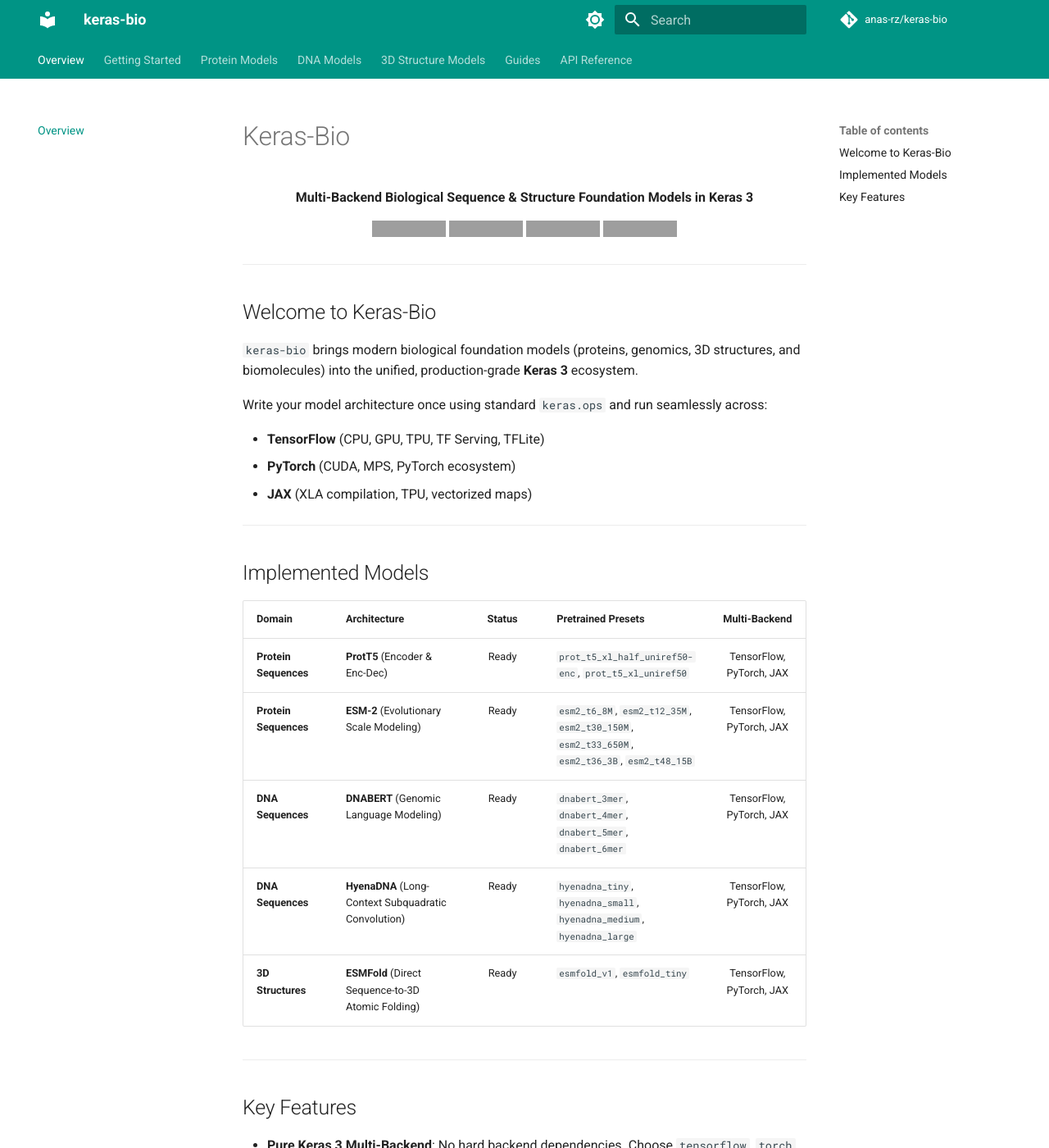
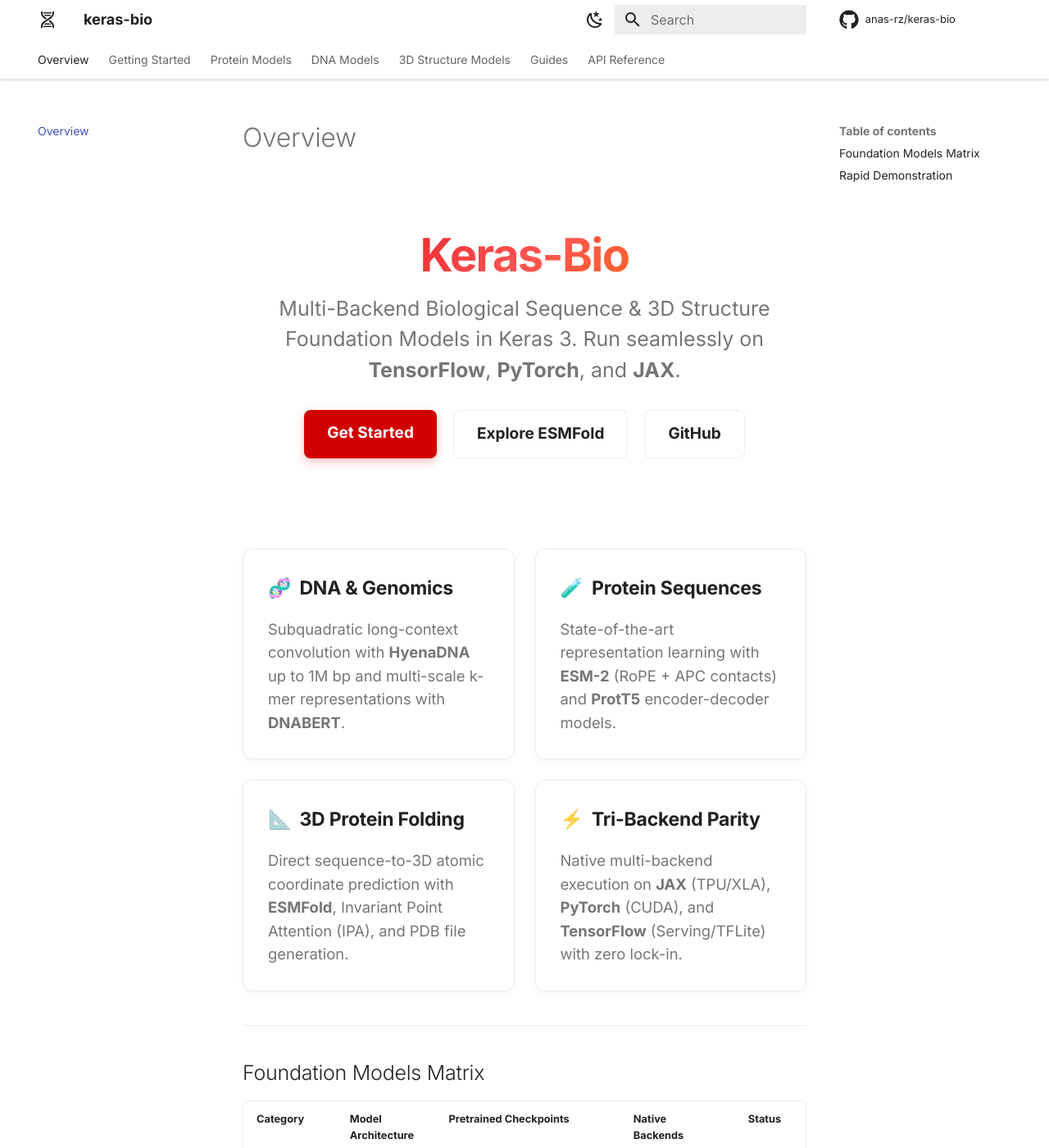
Before and after one commit to anas-rz/keras-bio, an MkDocs documentation site: the page built from docs/index.md, in a window 1280 px wide and 1400 px high. Shown: the whole window at 82% size. Built offline with MkDocs 1.6.1 and Material for MkDocs 9.7.7, drawn with Linux system fonts in a browser that asks for light colours; comment, search, counter and statistics services are not loaded; some of the changed text lies outside the part shown; grey boxes are pictures that could not be loaded.

Commit message:
improvements in the visualizations of the documentation

````diff
--- a/docs/index.md
+++ b/docs/index.md
@@ -1,46 +1,89 @@
-# Keras-Bio
+<div class="hero-container">
+  <div class="hero-title">Keras-Bio</div>
+  <div class="hero-subtitle">
+    Multi-Backend Biological Sequence & 3D Structure Foundation Models in Keras 3.
+    Run seamlessly on <strong>TensorFlow</strong>, <strong>PyTorch</strong>, and <strong>JAX</strong>.
+  </div>
+  <div class="hero-buttons">
+    <a href="getting-started/installation/" class="btn-primary">Get Started</a>
+    <a href="models/structure/esmfold/" class="btn-secondary">Explore ESMFold</a>
+    <a href="https://github.com/anas-rz/keras-bio" class="btn-secondary">GitHub</a>
+  </div>
+</div>
 
-<p align="center">
-  <strong>Multi-Backend Biological Sequence & Structure Foundation Models in Keras 3</strong>
-</p>
-
-<p align="center">
-  <a href="https://github.com/anas-rz/keras-bio/actions"><img src="https://img.shields.io/badge/CI-Multi--Backend-brightgreen" alt="CI"></a>
-  <a href="https://keras.io"><img src="https://img.shields.io/badge/Keras-3-red.svg" alt="Keras 3"></a>
-  <img src="https://img.shields.io/badge/Backends-TensorFlow%20%7C%20PyTorch%20%7C%20JAX-blue" alt="Backends">
-  <a href="https://opensource.org/licenses/Apache-2.0"><img src="https://img.shields.io/badge/License-Apache%202.0-yellow.svg" alt="License"></a>
-</p>
+<div class="grid-cards">
+  <div class="card">
+    <h3><span>🧬</span> DNA & Genomics</h3>
+    <p>Subquadratic long-context convolution with <strong>HyenaDNA</strong> up to 1M bp and multi-scale k-mer representations with <strong>DNABERT</strong>.</p>
+  </div>
+  <div class="card">
+    <h3><span>🧪</span> Protein Sequences</h3>
+    <p>State-of-the-art representation learning with <strong>ESM-2</strong> (RoPE + APC contacts) and <strong>ProtT5</strong> encoder-decoder models.</p>
+  </div>
+  <div class="card">
+    <h3><span>📐</span> 3D Protein Folding</h3>
+    <p>Direct sequence-to-3D atomic coordinate prediction with <strong>ESMFold</strong>, Invariant Point Attention (IPA), and PDB file generation.</p>
+  </div>
+  <div class="card">
+    <h3><span>⚡</span> Tri-Backend Parity</h3>
+    <p>Native multi-backend execution on <strong>JAX</strong> (TPU/XLA), <strong>PyTorch</strong> (CUDA), and <strong>TensorFlow</strong> (Serving/TFLite) with zero lock-in.</p>
+  </div>
+</div>
 
 ---
 
-## Welcome to Keras-Bio
+## Foundation Models Matrix
 
-`keras-bio` brings modern biological foundation models (proteins, genomics, 3D structures, and biomolecules) into the unified, production-grade **Keras 3** ecosystem.
-
-Write your model architecture once using standard `keras.ops` and run seamlessly across:
-
-- **TensorFlow** (CPU, GPU, TPU, TF Serving, TFLite)
-- **PyTorch** (CUDA, MPS, PyTorch ecosystem)
-- **JAX** (XLA compilation, TPU, vectorized maps)
+| Category | Model Architecture | Pretrained Checkpoints | Native Backends | Status |
+| :--- | :--- | :--- | :--- | :---: |
+| **Protein Sequences** | **ProtT5** | `prot_t5_xl_half_uniref50-enc`, `prot_t5_xl_uniref50` | TensorFlow, PyTorch, JAX | Ready |
+| **Protein Sequences** | **ESM-2** | `esm2_t6_8M`, `esm2_t12_35M`, `esm2_t30_150M`, `esm2_t33_650M`, `esm2_t36_3B`, `esm2_t48_15B` | TensorFlow, PyTorch, JAX | Ready |
+| **DNA Sequences** | **DNABERT** | `dnabert_3mer`, `dnabert_4mer`, `dnabert_5mer`, `dnabert_6mer` | TensorFlow, PyTorch, JAX | Ready |
+| **DNA Sequences** | **HyenaDNA** | `hyenadna_tiny_1k`, `hyenadna_small_32k`, `hyenadna_medium_160k`, `hyenadna_large_1m` | TensorFlow, PyTorch, JAX | Ready |
+| **3D Structures** | **ESMFold** | `esmfold_v1`, `esmfold_tiny` | TensorFlow, PyTorch, JAX | Ready |
 
 ---
 
-## Implemented Models
+## Rapid Demonstration
 
-| Domain | Architecture | Status | Pretrained Presets | Multi-Backend |
-| :--- | :--- | :---: | :--- | :---: |
-| **Protein Sequences** | **ProtT5** (Encoder & Enc-Dec) | Ready | `prot_t5_xl_half_uniref50-enc`, `prot_t5_xl_uniref50` | TensorFlow, PyTorch, JAX |
-| **Protein Sequences** | **ESM-2** (Evolutionary Scale Modeling) | Ready | `esm2_t6_8M`, `esm2_t12_35M`, `esm2_t30_150M`, `esm2_t33_650M`, `esm2_t36_3B`, `esm2_t48_15B` | TensorFlow, PyTorch, JAX |
-| **DNA Sequences** | **DNABERT** (Genomic Language Modeling) | Ready | `dnabert_3mer`, `dnabert_4mer`, `dnabert_5mer`, `dnabert_6mer` | TensorFlow, PyTorch, JAX |
-| **DNA Sequences** | **HyenaDNA** (Long-Context Subquadratic Convolution) | Ready | `hyenadna_tiny`, `hyenadna_small`, `hyenadna_medium`, `hyenadna_large` | TensorFlow, PyTorch, JAX |
-| **3D Structures** | **ESMFold** (Direct Sequence-to-3D Atomic Folding) | Ready | `esmfold_v1`, `esmfold_tiny` | TensorFlow, PyTorch, JAX |
+=== "3D Structure Folding"
 
----
+    ```python
+    from keras_bio.structure.esmfold import ESMFoldConfig, ESMFoldModel
 
-## Key Features
+    # Load ESMFold model
+    model = ESMFoldModel(ESMFoldConfig.from_preset("esmfold_v1"))
 
-- **Pure Keras 3 Multi-Backend**: No hard backend dependencies. Choose `tensorflow`, `torch`, or `jax` by simply setting `KERAS_BACKEND`.
-- **Zero External Tokenizer Dependencies**: Built-in, high-performance pure Python/NumPy tokenizers matching original vocabularies exactly.
-- **Exact Numerical Parity**: Verified against Hugging Face PyTorch checkpoints to within numerical precision thresholds.
-- **Production Ready**: Full serialization with standard `.keras` zip format via `model.save()` and `keras.models.load_model()`.
-- **Full Structure Pipeline**: Invariant Point Attention (IPA), $SE(3)$ / $SO(3)$ geometry transformations, and standard `.pdb` file export.
+    # Direct folding from amino acid sequences to PDB files
+    result = model.infer("MLKNVQVQLV", num_recycles=3)
+
+    print("Mean pLDDT confidence:", result["plddt"].mean())
+    with open("folded_protein.pdb", "w") as f:
+        f.write(result["pdbs"][0])
+    ```
+
+=== "Protein Embeddings (ESM-2)"
+
+    ```python
+    from keras_bio.protein.esm2 import ESM2Config, ESM2Model, ESMTokenizer
+
+    tokenizer = ESMTokenizer()
+    model = ESM2Model(ESM2Config.from_preset("esm2_t6_8M"))
+
+    sequences = ["MKTVRQERLKSIVRILERSKEPVSGAQLAEELSVSRQVIVQDIAYLRSLGYNIVATPRGYVLAGG"]
+    embeddings = model.embed(sequences, tokenizer=tokenizer, pool="mean")
+    print("Embedding vector shape:", embeddings.shape)  # [1, 320]
+    ```
+
+=== "Genomic Long-Context (HyenaDNA)"
+
+    ```python
+    from keras_bio.dna.hyena import HyenaDNAConfig, HyenaDNAModel, HyenaDNATokenizer
+
+    tokenizer = HyenaDNATokenizer()
+    model = HyenaDNAModel(HyenaDNAConfig.from_preset("hyenadna_tiny_1k"))
+
+    dna_seqs = ["ACTG" * 256]
+    embeddings = model.embed(dna_seqs, tokenizer=tokenizer, pool="mean")
+    print("Genomic embedding shape:", embeddings.shape)  # [1, 128]
+    ```
--- /dev/null
+++ b/docs/stylesheets/extra.css
@@ -0,0 +1,174 @@
+/* Modern Developer Aesthetics for Keras-Bio */
+
+:root {
+  --md-primary-fg-color: #d00000;
+  --md-primary-fg-color--light: #ff4d4d;
+  --md-primary-fg-color--dark: #a00000;
+  --md-accent-fg-color: #d00000;
+}
+
+[data-md-color-scheme="slate"] {
+  --md-primary-fg-color: #12141a;
+  --md-primary-fg-color--light: #1e222d;
+  --md-primary-fg-color--dark: #0a0b0e;
+  --md-accent-fg-color: #ff3344;
+  --md-default-bg-color: #0d1117;
+  --md-default-bg-color--light: #161b22;
+  --md-default-bg-color--lighter: #21262d;
+  --md-code-bg-color: #161b22;
+}
+
+/* Typography refinements */
+body, input {
+  font-family: "Inter", -apple-system, BlinkMacSystemFont, "Segoe UI", Roboto, sans-serif;
+}
+
+code, kbd, pre {
+  font-family: "JetBrains Mono", "Fira Code", monospace;
+  font-size: 0.88em;
+}
+
+/* Header & Tabs */
+.md-header {
+  box-shadow: 0 1px 3px 0 rgba(0, 0, 0, 0.1), 0 1px 2px 0 rgba(0, 0, 0, 0.06);
+  backdrop-filter: blur(12px);
+}
+
+.md-tabs {
+  border-bottom: 1px solid var(--md-default-fg-color--lightest);
+  font-weight: 500;
+}
+
+/* Rounded, polished code blocks */
+.md-typeset pre > code {
+  border-radius: 8px;
+  border: 1px solid var(--md-default-fg-color--lightest);
+}
+
+/* Feature grid / Hero styling */
+.hero-container {
+  text-align: center;
+  padding: 2.5rem 1rem 1.5rem 1rem;
+}
+
+.hero-title {
+  font-size: 2.8rem;
+  font-weight: 800;
+  letter-spacing: -0.03em;
+  line-height: 1.15;
+  margin-bottom: 0.75rem;
+  background: linear-gradient(135deg, #d00000 0%, #ff5252 50%, #ff7b00 100%);
+  -webkit-background-clip: text;
+  -webkit-text-fill-color: transparent;
+}
+
+[data-md-color-scheme="slate"] .hero-title {
+  background: linear-gradient(135deg, #ff4d4d 0%, #ff7b00 50%, #ffaa00 100%);
+  -webkit-background-clip: text;
+  -webkit-text-fill-color: transparent;
+}
+
+.hero-subtitle {
+  font-size: 1.25rem;
+  color: var(--md-default-fg-color--light);
+  max-width: 680px;
+  margin: 0 auto 1.5rem auto;
+  line-height: 1.5;
+}
+
+.hero-buttons {
+  display: flex;
+  justify-content: center;
+  gap: 1rem;
+  flex-wrap: wrap;
+  margin-bottom: 2rem;
+}
+
+.btn-primary {
+  display: inline-block;
+  padding: 0.65rem 1.4rem;
+  border-radius: 8px;
+  font-weight: 600;
+  font-size: 0.95rem;
+  color: #fff !important;
+  background: #d00000;
+  text-decoration: none !important;
+  transition: all 0.2s ease;
+  box-shadow: 0 4px 12px rgba(208, 0, 0, 0.25);
+}
+
+.btn-primary:hover {
+  background: #b00000;
+  transform: translateY(-1px);
+  box-shadow: 0 6px 16px rgba(208, 0, 0, 0.35);
+}
+
+.btn-secondary {
+  display: inline-block;
+  padding: 0.65rem 1.4rem;
+  border-radius: 8px;
+  font-weight: 600;
+  font-size: 0.95rem;
+  color: var(--md-default-fg-color) !important;
+  background: var(--md-default-bg-color--lighter);
+  border: 1px solid var(--md-default-fg-color--lightest);
+  text-decoration: none !important;
+  transition: all 0.2s ease;
+}
+
+.btn-secondary:hover {
+  background: var(--md-default-bg-color--light);
+  transform: translateY(-1px);
+}
+
+/* Feature cards */
+.grid-cards {
+  display: grid;
+  grid-template-columns: repeat(auto-fit, minmax(260px, 1fr));
+  gap: 1.25rem;
+  margin: 2rem 0;
+}
+
+.card {
+  padding: 1.5rem;
+  border-radius: 12px;
+  border: 1px solid var(--md-default-fg-color--lightest);
+  background: var(--md-default-bg-color);
+  box-shadow: 0 2px 8px rgba(0, 0, 0, 0.04);
+  transition: transform 0.2s ease, box-shadow 0.2s ease, border-color 0.2s ease;
+}
+
+.card:hover {
+  transform: translateY(-2px);
+  box-shadow: 0 6px 20px rgba(0, 0, 0, 0.08);
+  border-color: var(--md-accent-fg-color);
+}
+
+.card h3 {
+  margin-top: 0;
+  font-size: 1.15rem;
+  font-weight: 700;
+  color: var(--md-default-fg-color);
+  display: flex;
+  align-items: center;
+  gap: 0.5rem;
+}
+
+.card p {
+  color: var(--md-default-fg-color--light);
+  font-size: 0.92rem;
+  margin-bottom: 0;
+  line-height: 1.55;
+}
+
+/* Table styling */
+.md-typeset table:not([class]) {
+  border-radius: 8px;
+  overflow: hidden;
+  border: 1px solid var(--md-default-fg-color--lightest);
+}
+
+.md-typeset table:not([class]) th {
+  background: var(--md-default-bg-color--lighter);
+  font-weight: 600;
+}
--- a/mkdocs.yml
+++ b/mkdocs.yml
@@ -7,28 +7,47 @@
 theme:
   name: material
   language: en
+  icon:
+    logo: material/dna
+    repo: fontawesome/brands/github
+  font:
+    text: Inter
+    code: JetBrains Mono
   palette:
-    - scheme: default
-      primary: teal
-      accent: deep purple
+    # Palette toggle for automatic mode based on system preference
+    - media: "(prefers-color-scheme: light)"
+      scheme: default
+      primary: white
+      accent: red
       toggle:
-        icon: material/brightness-7
+        icon: material/weather-night
         name: Switch to dark mode
-    - scheme: slate
-      primary: teal
-      accent: deep purple
+    # Palette toggle for dark mode
+    - media: "(prefers-color-scheme: dark)"
+      scheme: slate
+      primary: black
+      accent: red
       toggle:
-        icon: material/brightness-4
+        icon: material/weather-sunny
         name: Switch to light mode
   features:
     - navigation.tabs
+    - navigation.tabs.sticky
     - navigation.sections
+    - navigation.expand
+    - navigation.path
     - navigation.top
-    - navigation.instant
+    - navigation.tracking
     - search.suggest
     - search.highlight
+    - search.share
     - content.code.copy
+    - content.code.select
     - content.code.annotate
+    - content.tabs.link
+
+extra_css:
+  - stylesheets/extra.css
 
 markdown_extensions:
   - admonition
````
